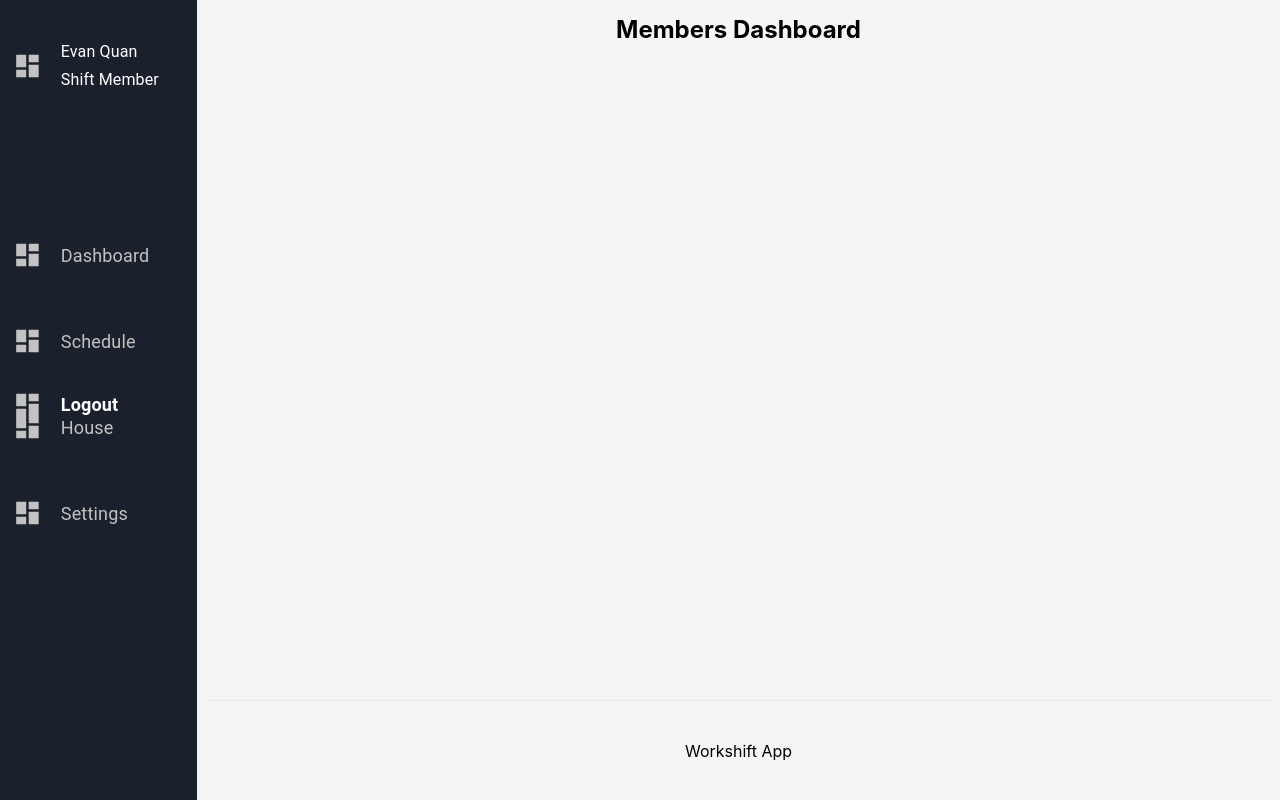
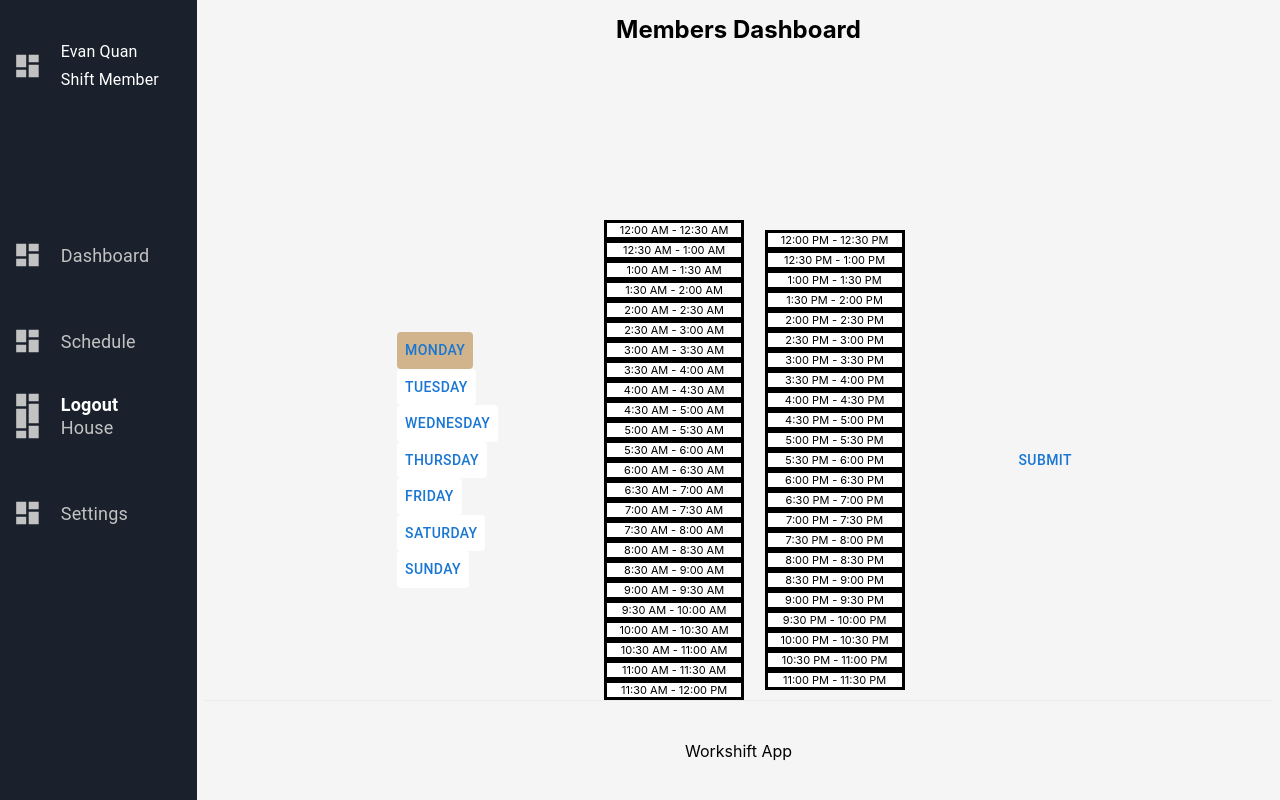
Before and after one commit to calblueprint/berkeley-student-cooperative, a Next.js app: page /member/dashboard in a window 1280 px wide. Built offline with nearby package versions, Linux system fonts and the light colour scheme; no server answers; the database is empty.

Commit message:
need to do submit

```diff
--- /dev/null
+++ b/src/components/MemberComponents/AvailabilityEntry/AvailabilityBox.tsx
@@ -0,0 +1,31 @@
+import { useEffect, useState } from 'react';
+import styles from './AvailabilityEntry.module.css';
+
+type AvailabilityBoxProps = {
+    stringKey: string,
+    numericKey: number[],
+    day: string,
+    isSelected: boolean
+}
+
+const AvailabilityBox: React.FC<AvailabilityBoxProps> = ({stringKey, numericKey, day, isSelected}: AvailabilityBoxProps) => {
+    const [selected, setSelected] = useState<boolean>();
+
+    useEffect(() => {
+        setSelected(isSelected);
+    }, [isSelected, day]);
+
+    const toggleSelected = () => {
+        console.log(selected);
+        console.log(isSelected);
+        setSelected(!selected);
+    }
+
+    return (
+        <div className = {styles.availabilityBox} onMouseDown = {toggleSelected} style = {{backgroundColor: selected ? 'green' : 'white'}}>
+            {stringKey}
+        </div>
+    )
+}
+
+export default AvailabilityBox;
--- /dev/null
+++ b/src/components/MemberComponents/AvailabilityEntry/AvailabilityDaySelection.tsx
@@ -0,0 +1,42 @@
+import { useState } from "react";
+import AvailabilityEntry from "./AvailabilityEntry";
+import { days } from '../../../firebase/helpers';
+import { Button } from "@mui/material";
+import styles from './AvailabilityEntry.module.css';
+
+type AvailabilityDaySelectionProps = {
+    userID: string
+}
+
+const AvailabilityDaySelect: React.FC<AvailabilityDaySelectionProps> = ({userID}: AvailabilityDaySelectionProps) => {
+    const [selectedDay, setSelectedDay] = useState<string>("Monday");
+
+    const handleClick = (day: string) => {
+        setSelectedDay(day);
+    }
+
+    const handleSubmit = () => {
+        // get all availability boxes for a day in availability entry
+        for (let i = 0; i < days.length; i++) {
+            let day = days[i];
+
+        }
+    }
+
+    return (
+        <div className = {styles.row}>
+            <div className = {styles.column}>
+                {days.map((day) => (
+                    <Button key = {day} onClick = {() => handleClick(day)} style = {{backgroundColor: selectedDay === day ? 'tan' : 'white'}}> {day} </Button>
+                ))}
+            </div>
+            {
+                days.map((day) => (
+                    <AvailabilityEntry userID = {userID} day = {day} selectedDay = {selectedDay}/>
+                ))
+            }
+            <Button onClick = {handleSubmit}>Submit</Button>
+        </div>
+    )
+}
+export default AvailabilityDaySelect;
--- /dev/null
+++ b/src/components/MemberComponents/AvailabilityEntry/AvailabilityEntry.module.css
@@ -0,0 +1,37 @@
+.availabilityBox {
+    display: flex;
+    flex-direction: row;
+    justify-content: center;
+    width: 140px;
+    height: 20px;
+    border-style: solid;
+    font-size: 11px;
+}
+
+.column {
+    display: flex;
+    flex-direction: column;
+    justify-content: center;
+    align-items: flex-start;
+    flex-wrap: wrap;
+}
+
+.rowTable {
+    display: flex;
+    flex-direction: row;
+    justify-content: space-evenly;
+    align-items: space-evenly;
+    width: 40%;
+}
+
+.row {
+    display: flex;
+    flex-direction: row;
+    justify-content: space-evenly;
+    align-items: space-evenly;
+    width: 80%;
+}
+
+.availabilityBox:hover {
+    cursor: pointer;
+}
--- /dev/null
+++ b/src/components/MemberComponents/AvailabilityEntry/AvailabilityEntry.tsx
@@ -0,0 +1,67 @@
+import { getDialogUtilityClass } from "@mui/material";
+import { useEffect, useState } from "react"
+import internal from "stream";
+import { days, allPossibleTimeWindows, convertTimeWindowToTime } from "../../../firebase/helpers";
+import { getUser } from "../../../firebase/queries/user";
+import { User } from "../../../types/schema";
+import AvailabilityBox from "./AvailabilityBox";
+import styles from './AvailabilityEntry.module.css';
+
+type AvailabilityEntryProps = {
+    userID: string,
+    day: string,
+    selectedDay: string
+}
+
+const AvailabilityEntry: React.FC<AvailabilityEntryProps> = ({userID, day, selectedDay}: AvailabilityEntryProps) => {
+    const [user, setUser] = useState<User>();
+    useEffect(() => {
+        fetchUser();
+    }, []);
+
+
+    const fetchUser = async () => {
+        let fetched = await getUser(userID);
+        if (fetched === undefined || fetched === null) {
+            return;
+        }
+        setUser(fetched);
+    }
+
+    const renderTable = (start: number, end: number) => {
+        let totalRender: JSX.Element[] = [];
+        let availabilities = user?.availabilities;
+        for (let i = start; i < end; i += 2) {
+            let start = allPossibleTimeWindows[i];
+            let end = allPossibleTimeWindows[i + 1];
+            let sel = false;
+            if (availabilities !== undefined) {
+                let availabilitiesForDay = availabilities.get(day);
+                if (availabilitiesForDay !== undefined) {
+                    for (let j = 0; j < availabilitiesForDay.length; j += 2) {
+                        if (availabilitiesForDay[j] <= start && availabilitiesForDay[j + 1] >= end) {
+                            sel = true;
+                            break;
+                        }
+                    }
+                }
+            }
+            let keyString = convertTimeWindowToTime(start, end);
+            totalRender.push(<AvailabilityBox key = {keyString} stringKey= {keyString} numericKey = {[start, end]} day = {day} isSelected = {sel}/>)
+        }
+        return (
+            <div className = {styles.column}>
+                {totalRender}
+            </div>
+        );
+    }
+
+    return (
+        <div className = {styles.rowTable} style = {{display: day === selectedDay ? 'flex' : 'none'}}>
+            {renderTable(0, allPossibleTimeWindows.length / 2 + 1)}
+            {renderTable(allPossibleTimeWindows.length / 2 + 1, allPossibleTimeWindows.length)}
+        </div>
+    )
+}
+
+export default AvailabilityEntry;
--- a/src/firebase/helpers.ts
+++ b/src/firebase/helpers.ts
@@ -1,3 +1,5 @@
+import { User } from "../types/schema";
+
 export const mapToObject = (map: Map<any, any>): Object => {
     return Object.fromEntries(
       Array.from(map.entries(), ([k, v]) =>
@@ -14,6 +16,73 @@ export const objectToMap = (obj: Object): Map<any, any> => {
     );
 };
 
-export const mapToJSON = (map: Map<any, any>): string => {
-    return JSON.stringify(mapToObject(map));
+export const convertNumberToTime = (input: number): string => {
+  let timePeriod = " AM";
+  if (input >= 1200) {
+    timePeriod = " PM";
+  }
+  if (input > 1259) {
+    input %= 1200;
+  }
+  if (input < 100) {
+    input = 1200 + input;
+  }
+  let hour = Math.floor(input / 100) + "";
+  let minute = input % 100 + "";
+  if (input % 100 < 10) {
+    minute = minute + "0";
+  }
+  return hour + ":" + minute + timePeriod;
+};
+
+export const convertTimeWindowToTime = (start: number, end: number): string => {
+  let startPeriod = convertNumberToTime(start);
+  let endPeriod = convertNumberToTime(end);
+  return startPeriod + " - " + endPeriod;
+};
+
+export const pluralizeHours = (hours: number): string => {
+  if (hours == 1) {
+    return hours + " hour";
+  }
+  return hours + " hours";
+};
+
+export const numericToStringPreference = (user: User, shiftID: string): string => {
+  let numberToText = new Map<number, string>();
+  numberToText.set(0, "dislikes");
+  numberToText.set(1, "");
+  numberToText.set(2, "prefers");
+  if (user.preferences.has(shiftID)) {
+      let numericalPreference = user.preferences.get(shiftID);
+      if (numericalPreference !== undefined && numberToText.has(numericalPreference)) {
+          let newPref = numberToText.get(numericalPreference);
+          if (newPref !== undefined) {
+              return newPref;
+          }
+      }
+  }
+  return ""
+};
+
+const generateAllPossibleTimeWindows = () => {
+  let ret = [];
+  let i = 0;
+  ret.push(i);
+  i += 30;
+  while (i < 2400) {
+    ret.push(i);
+    ret.push(i);
+    if (i % 100 == 30) {
+      i += 70;
+    } else {
+      i += 30;
+    }
+  }
+  ret.splice(ret.length - 1, 1);
+  return ret;
 }
+
+export const allPossibleTimeWindows: number[] = generateAllPossibleTimeWindows();
+
+export const days: string[] = ["Monday", "Tuesday", "Wednesday", "Thursday", "Friday", "Saturday", "Sunday"];
--- a/src/firebase/queries/user.ts
+++ b/src/firebase/queries/user.ts
@@ -1,6 +1,7 @@
 import { firestore } from "../clientApp";
 import { User } from "../../types/schema";
 import { doc, collection, addDoc, getDoc, deleteDoc, setDoc, DocumentData, QueryDocumentSnapshot, updateDoc } from "firebase/firestore";
+import { mapToObject, objectToMap } from "../helpers";
 
 export const addUser = async (email: string, houseID: string, name: string, role: string, userID: string) => {
     // PENDING COMPLETION OF HOUSE QUERIES
@@ -61,19 +62,20 @@ const parseUser = async (docSnap: QueryDocumentSnapshot<DocumentData>) => {
     const user = {
         userID: userID,
         role: data.role,
-        name: data.name,
+        firstName: data.firstName,
+        lastName: data.lastName,
         email: data.email,
         houseID: data.houseID,
-        totalHoursAssigned: data.totalHoursAssigned,
+        hoursAssigned: data.hoursAssigned,
+        hoursRequired: data.hoursRequired,
         shiftsAssigned: data.shiftsAssigned,
         hoursRemainingWeek: data.hoursRemainingWeek,
         hoursRemainingSemester: data.hoursRemainingSemester,
         pinNumber: data.pinNumber,
         totalFines: data.totalFines,
         availabilities: objectToMap(data.availabilities),
-        preferences: data.preferences
+        preferences: objectToMap(data.preferences)
     }
-    console.log({user: user});
     return user as User;
 }
 
@@ -94,38 +96,20 @@ export const assignShiftToUser = async (userID: string, shiftID: string) => {
     await updateUser(userID, newData);
 }
 
-const mapToObject = (map: Map<any, any>): Object => {
-	return Object.fromEntries(
-		Array.from(map.entries(), ([k, v]) =>
-        [k, v]
-      )
-    );
-};
-
-const objectToMap = (obj: Object): Map<any, any> => {
-    return new Map(
-        Array.from(Object.entries(obj), ([k, v]) =>
-        [k, v]
-        )
-    );
-};
-
-const mapToJSON = (map: Map<any, any>): string => {
-    return JSON.stringify(mapToObject(map));
-}
-
 export const defaultUser: User = {
 	userID: "",
 	role: "",
-	name: "",
+	firstName: "",
+    lastName: "",
 	email: "",
 	houseID: "",
-	totalHoursAssigned: 0,
+	hoursAssigned: 0,
+    hoursRequired: 5,
 	shiftsAssigned: new Array<string>(),
 	hoursRemainingWeek: 0,
 	hoursRemainingSemester: 0,
 	pinNumber: 0,
 	totalFines: 0,
 	availabilities: new Map<string, number[]>(),
-	preferences: new Array<string>(),
+	preferences: new Map<string, number>(),
 };
--- a/src/pages/member/dashboard.tsx
+++ b/src/pages/member/dashboard.tsx
@@ -2,6 +2,8 @@ import type { NextPage } from "next";
 import Head from "next/head";
 import styles from "../../styles/Home.module.css";
 import Layout from "../../components/Layout/Layout";
+import AvailabilityEntry from "../../components/MemberComponents/AvailabilityEntry/AvailabilityEntry";
+import AvailabilityDaySelection from "../../components/MemberComponents/AvailabilityEntry/AvailabilityDaySelection";
 
 const Home: NextPage = () => {
   return (
@@ -10,10 +12,10 @@ const Home: NextPage = () => {
         <Head>
           <title>Members Dashboard</title>
         </Head>
-
         <main className={styles.main}>
           <h1 className={styles.title}>Members Dashboard</h1>
         </main>
+        <AvailabilityDaySelection userID = "1"></AvailabilityDaySelection>
         <footer className={styles.footer}>
           <a href="#" rel="noopener noreferrer">
             Workshift App
```
Also changed, not shown: src/types/schema.ts (+6 -3 lines).
